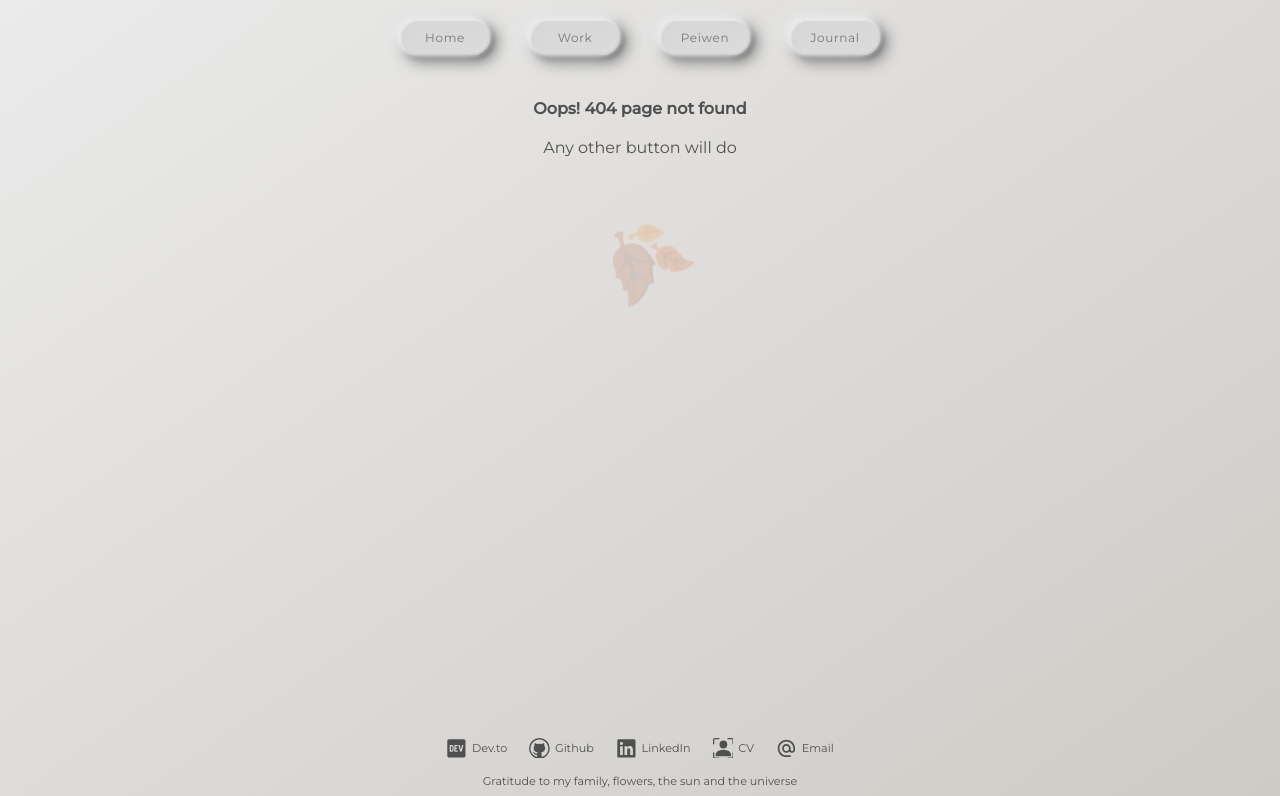
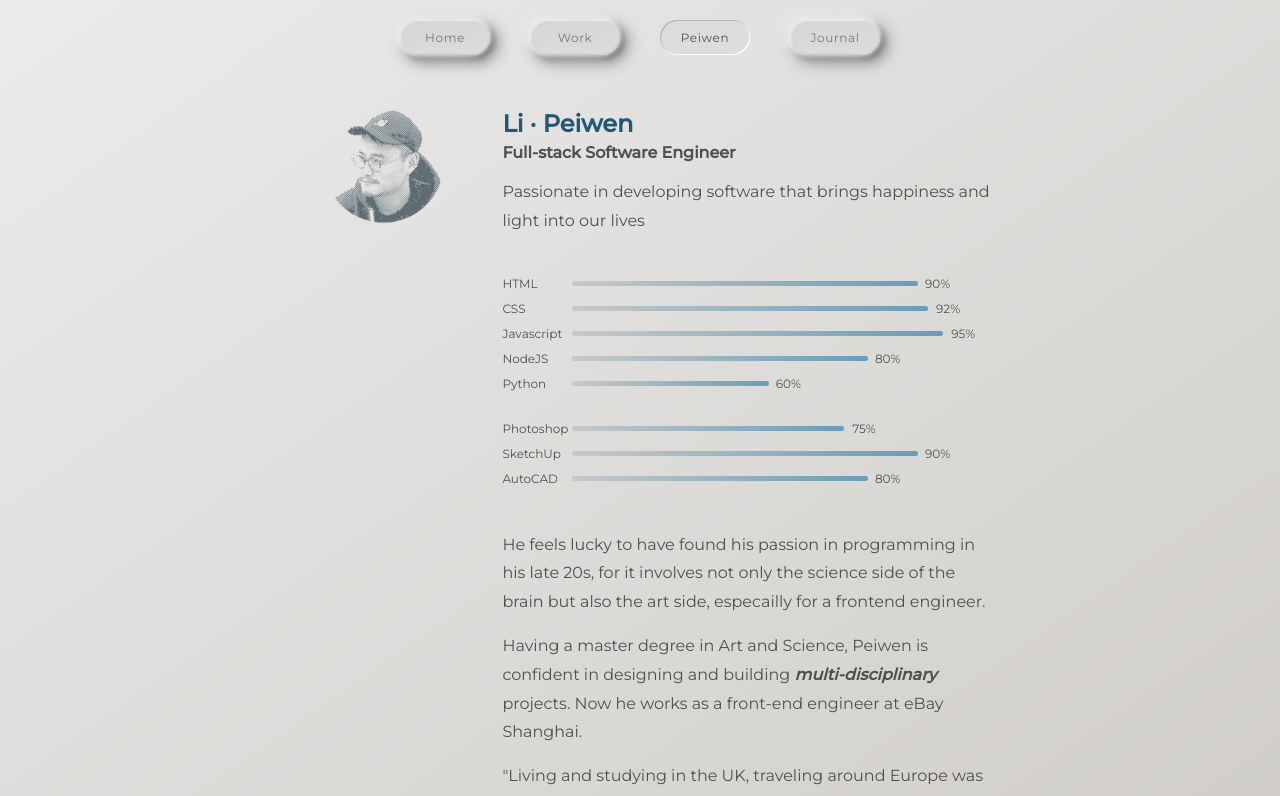
Before and after one commit to LD8/peiwen.me, a Next.js app: page /about in a window 1280 px wide. Before the commit this address had no page. Shown: the top 796 px of the page. Built offline with nearby package versions, Linux system fonts and the light colour scheme.

Commit message:
rename peiwen-me to about page

```diff
--- a/components/Nav.tsx
+++ b/components/Nav.tsx
@@ -7,7 +7,7 @@ import StyledDiv from './StyledDiv'
 const navMap = [
   // { name: 'Home', pathname: '/' },
   { name: 'Work', pathname: '/work-and-joy' },
-  { name: 'Peiwen', pathname: '/peiwen-me' },
+  { name: 'Peiwen', pathname: '/about' },
   { name: 'Journal', pathname: '/journals' },
 ] as const
 
--- a/pages/peiwen-me.tsx
+++ b/pages/about.tsx
@@ -2,6 +2,7 @@ import { motion } from 'framer-motion'
 import { NextPage } from 'next'
 import Image from 'next/image'
 import styled from 'styled-components'
+import HeadInfo from '../components/HeadInfo'
 
 const PROF = {
   HTML: 90,
@@ -18,6 +19,7 @@ const PROF = {
 const PeiwenMe: NextPage = () => {
   return (
     <SRow>
+      <HeadInfo title="About Peiwen Li" />
       {/* <LeafSwirl
         style={{ top: '0vh', left: '0', fontSize: '70vh' }}
         swing={50}
```
